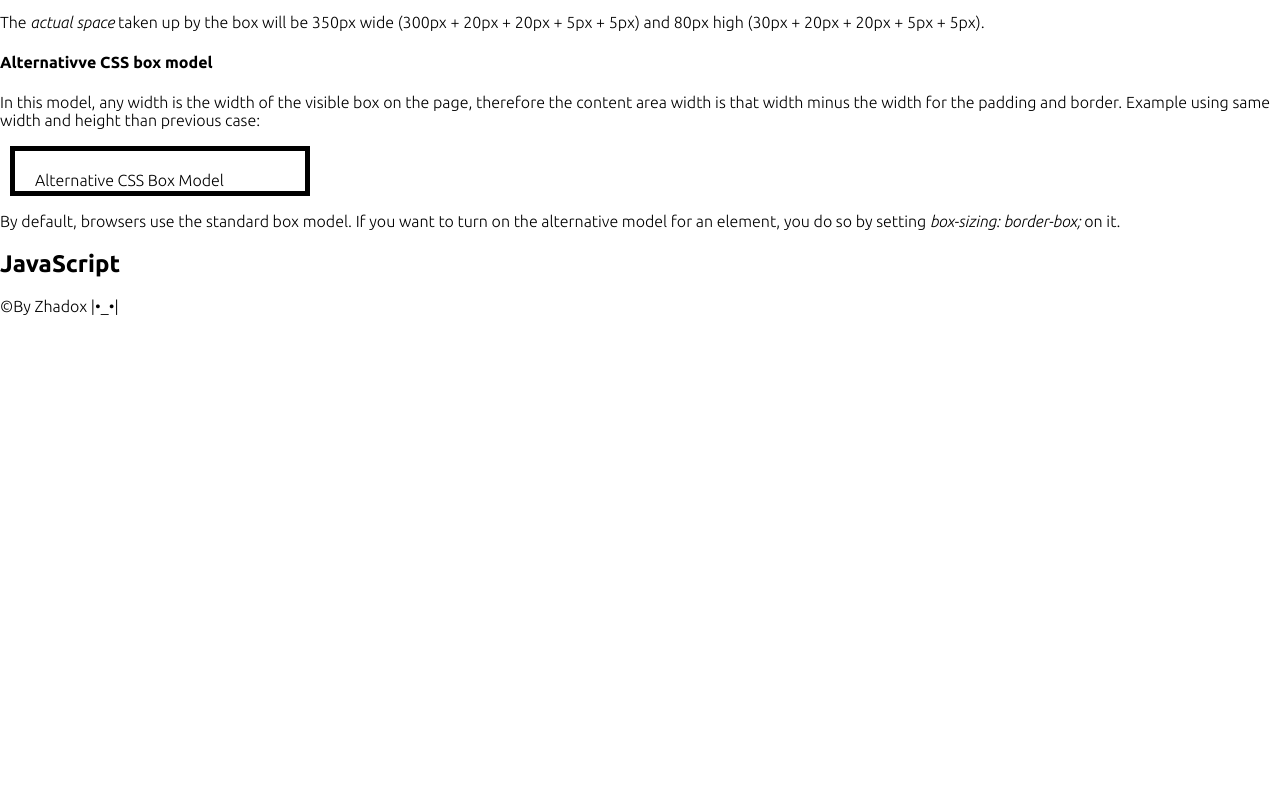
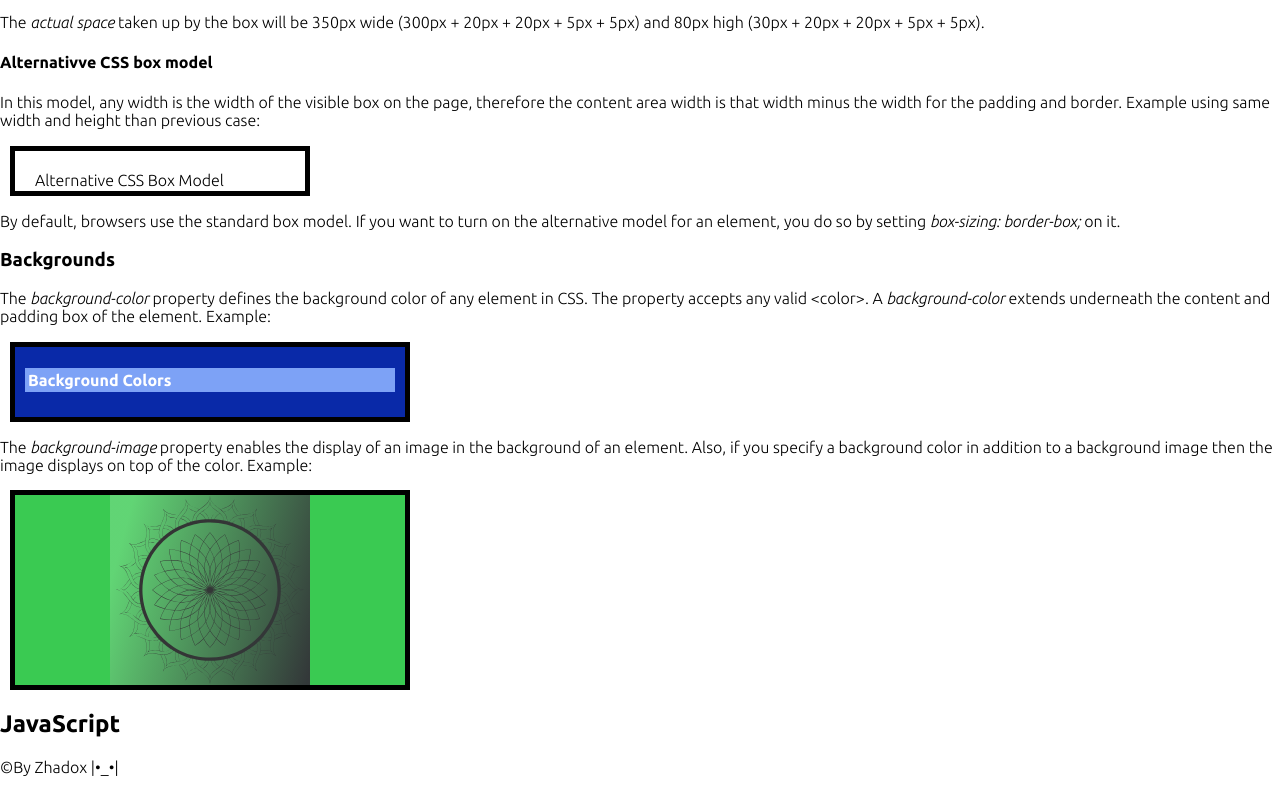
Before and after one commit to zhadowx/passifloraHub, a plain HTML site: page index.html in a window 1280 px wide. Shown: the part 2859-3651 px from the top of the page. Before the commit the page ends 3191 px from the top, so only its background shows below. Drawn offline with Linux system fonts and the light colour scheme.

Commit message:
Add background colors and background images section

```diff
--- a/index.html
+++ b/index.html
@@ -206,6 +206,18 @@
       <p id="alternateBox">Alternative CSS Box Model</p>
       <p>By default, browsers use the standard box model. If you want to turn on the alternative model for an element,
         you do so by setting <i>box-sizing: border-box;</i> on it.</p>
+      <h3>Backgrounds</h3>
+      <p>The <i>background-color</i> property defines the background color of any element in CSS. The property accepts
+        any valid &lt;color&gt;. A <i>background-color</i> extends underneath the content and padding box of the
+        element. <b>Example:</b></p>
+      <div id="backgroundColorBox">
+        <h4>Background Colors</h4>
+      </div>
+      <p>The <i>background-image</i> property enables the display of an image in the background of an element. Also, if
+        you specify a background color in addition to a background image then the image displays on top of the color.
+        Example:</p>
+      <div id="backgroundImageBox">
+      </div>
     </section>
 
     <section id="js">
--- a/style.css
+++ b/style.css
@@ -32,3 +32,31 @@ body {
   padding: 20px;
   border: 5px solid #000;
 }
+/* Background Colors */
+#backgroundColorBox {
+  background-color: #0929a8;
+  width: 400px;
+  height: 80px;
+  margin: 10px;
+  padding: 0px 10px;
+  border: 5px solid #000;
+}
+#backgroundColorBox > h4 {
+  padding: 3px;
+  background-color: #7da2f6;
+  color: white;
+}
+/* Background Images */
+#backgroundImageBox {
+  width: 400px;
+  height: 200px;
+  border: 5px solid #000;
+  margin: 10px;
+  background: linear-gradient(
+        105deg,
+        rgba(255, 255, 255, 0.2) 10%,
+        rgba(51, 56, 57, 1) 98%
+      )
+      center center / 200px 200px no-repeat,
+    url(images/mandala.svg) center no-repeat, rgb(58, 202, 82);
+}
```
Also changed, not shown: images/mandala.svg (added).
